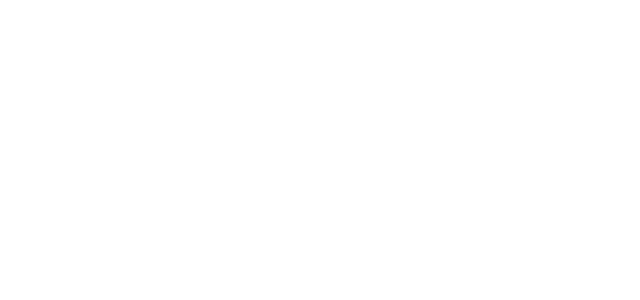
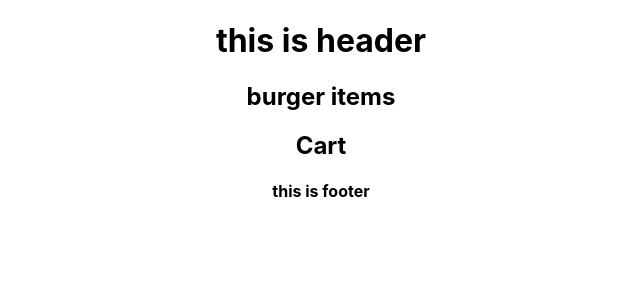
Before and after one commit to theophildio/burger-khan-react-app, a React (Create React App) app: page / in a window 1280 px wide. Shown: the top 300 px of the page, without its empty margins (319-959 px from the left). Built offline with nearby package versions, Linux system fonts and the light colour scheme.

Commit message:
Necessary components added into repo

```diff
--- a/src/App.js
+++ b/src/App.js
@@ -1,10 +1,10 @@
-import logo from './logo.svg';
 import './App.css';
+import Shop from './components/Shop/Shop';
 
 function App() {
   return (
     <div className="App">
-
+      <Shop></Shop>
     </div>
   );
 }
--- /dev/null
+++ b/src/components/Footer/Footer.js
@@ -0,0 +1,11 @@
+import React from 'react';
+
+const Footer = () => {
+  return (
+    <div>
+      <h4>this is footer</h4>
+    </div>
+  );
+};
+
+export default Footer;
--- /dev/null
+++ b/src/components/Header/Header.js
@@ -0,0 +1,11 @@
+import React from 'react';
+
+const Header = () => {
+  return (
+    <div>
+      <h1>this is header</h1>
+    </div>
+  );
+};
+
+export default Header;
--- /dev/null
+++ b/src/components/Product/Product.js
@@ -0,0 +1,11 @@
+import React from 'react';
+
+const Product = () => {
+  return (
+    <div>
+      <h2>burger items</h2>
+    </div>
+  );
+};
+
+export default Product;
--- /dev/null
+++ b/src/components/Shop/Shop.js
@@ -0,0 +1,21 @@
+import React from 'react';
+import Footer from '../Footer/Footer';
+import Header from '../Header/Header';
+import Product from '../Product/Product';
+
+const Shop = () => {
+  return (
+    <div className='container'>
+      <Header></Header>
+      <div className="burger-items">
+        <Product></Product>
+      </div>
+      <div className="cart">
+        <h2>Cart</h2>
+      </div>
+      <Footer></Footer>
+    </div>
+  );
+};
+
+export default Shop;
```
Also changed, not shown: src/components/Footer/Footer.css (added), src/components/Header/Header.css (added), src/components/Product/Product.css (added), src/components/Shop/Shop.css (added).
